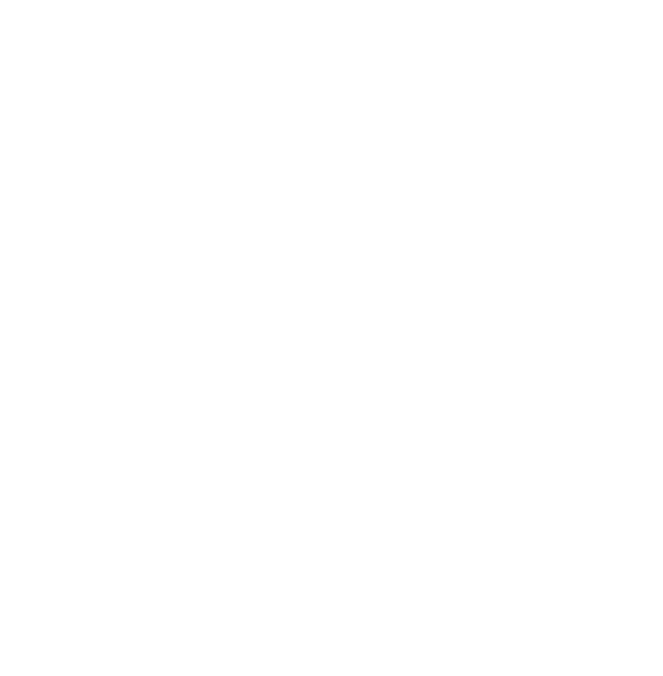
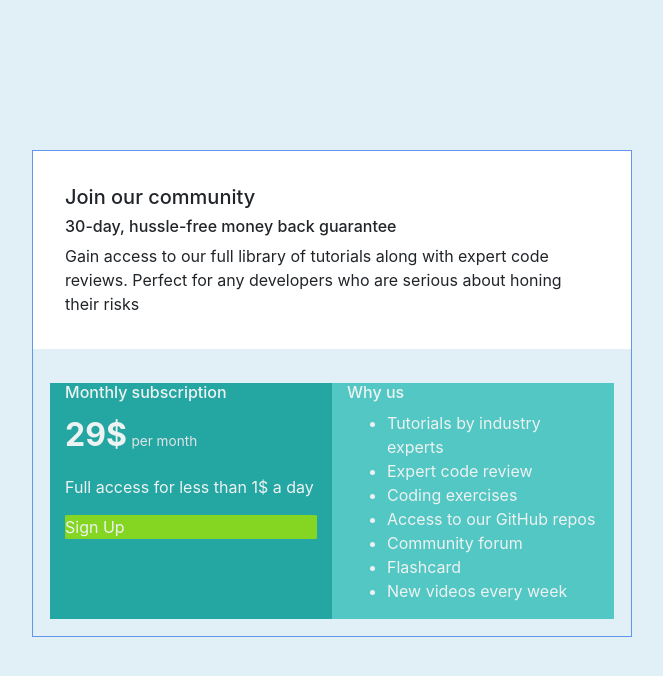
Before and after one commit to mala-biedronka/single-price-grid-component, a plain HTML site: page index.html in a window 1280 px wide. Shown: the whole page, without its empty margins (308-971 px from the left). Drawn offline with nearby package versions, Linux system fonts and the light colour scheme.

Commit message:
add grid elements

```diff
--- a/css/styles.css
+++ b/css/styles.css
@@ -0,0 +1,40 @@
+body {
+    background-color: #e1eff6;
+}
+.container {
+    max-width: 600px;
+    margin: 150px auto;
+    border: 1px solid cornflowerblue;
+}
+
+.first-row {
+    padding: 6% 3% 3%;
+    background-color: #fff;
+}
+
+.second-row {
+    padding: 6% 3% 3%;
+    color: #edf2f2;
+}
+
+.subscrip {
+    background-color: #24a6a2;
+}
+
+.us {
+    background-color: #53c7c3;
+}
+
+.price {
+    font-size: 2rem;
+    font-weight: bold;
+}
+
+.per-month {
+    font-size: 0.85rem;
+    color: #e1e4e4;
+}
+.button-sign {
+    background-color: #84d622;
+    border-radius: 2%;
+}
--- a/index.html
+++ b/index.html
@@ -3,8 +3,45 @@
 <head>
     <meta charset="UTF-8">
     <title>Single price grid component</title>
+    <link rel="stylesheet" href="https://stackpath.bootstrapcdn.com/bootstrap/4.4.1/css/bootstrap.min.css" integrity="sha384-Vkoo8x4CGsO3+Hhxv8T/Q5PaXtkKtu6ug5TOeNV6gBiFeWPGFN9MuhOf23Q9Ifjh" crossorigin="anonymous">
+    <link href="css/styles.css" rel="stylesheet" type="text/css">
+
+
+    <script src="https://code.jquery.com/jquery-3.4.1.slim.min.js" integrity="sha384-J6qa4849blE2+poT4WnyKhv5vZF5SrPo0iEjwBvKU7imGFAV0wwj1yYfoRSJoZ+n" crossorigin="anonymous"></script>
+    <script src="https://cdn.jsdelivr.net/npm/popper.js@1.16.0/dist/umd/popper.min.js" integrity="sha384-Q6E9RHvbIyZFJoft+2mJbHaEWldlvI9IOYy5n3zV9zzTtmI3UksdQRVvoxMfooAo" crossorigin="anonymous"></script>
+    <script src="https://stackpath.bootstrapcdn.com/bootstrap/4.4.1/js/bootstrap.min.js" integrity="sha384-wfSDF2E50Y2D1uUdj0O3uMBJnjuUD4Ih7YwaYd1iqfktj0Uod8GCExl3Og8ifwB6" crossorigin="anonymous"></script>
+
 </head>
 <body>
+    <div class="container">
+        <div class="row first-row">
+            <div class="col">
+                <h5>Join our community</h5>
+                <h6>30-day, hussle-free money back guarantee</h6>
+                <p>Gain access to our full library of tutorials along with expert code reviews. Perfect for any developers who are serious about honing their risks</p>
+            </div>
+        </div>
+        <div class="row second-row">
+            <div class="subscrip col-sm">
+                <h6>Monthly subscription</h6>
+                <p><span class="price">29$</span> <span class="per-month">per month</span></p>
+                <p>Full access for less than 1$ a day</p>
+                <div class="button-sign">Sign Up</div>
+            </div>
+            <div class="us col-sm">
+                <h6>Why us</h6>
+                <ul>
+                    <li>Tutorials by industry experts</li>
+                    <li>Expert code review</li>
+                    <li>Coding exercises</li>
+                    <li>Access to our GitHub repos</li>
+                    <li>Community forum</li>
+                    <li>Flashcard</li>
+                    <li>New videos every week</li>
+                </ul>
+            </div>
+        </div>
+    </div>
 
 </body>
 </html>
```
